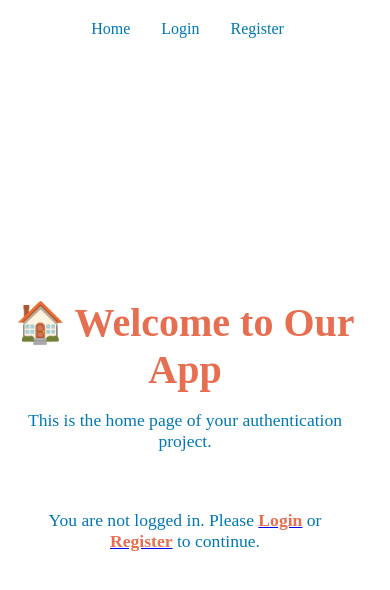
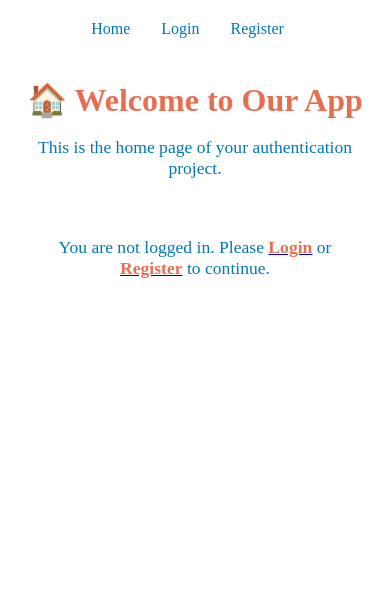
Before and after one commit to Poongodi09/Sign-In-up, a React (Vite) app in the folder client/: page / in a window 390 px wide. Shown: the top 590 px of the page. Built offline with nearby package versions, Linux system fonts and the light colour scheme.

Commit message:
Add mobile responsiveness to Home page CSS

```diff
--- a/client/src/styles/Home.css
+++ b/client/src/styles/Home.css
@@ -69,3 +69,55 @@
     transform: translateY(0px);
   }
 }
+
+/* ===== MOBILE RESPONSIVE ===== */
+@media (max-width: 1024px) {
+  .home-container {
+    flex-direction: column;
+    padding: 10px;
+  }
+
+  .home-content {
+    padding-right: 0;
+    text-align: center;
+  }
+
+  .welcome-box {
+    flex-direction: column; /* stack content and image vertically */
+    gap: 15px;
+  }
+
+  .welcome-content p {
+    font-size: 28px;
+  }
+
+  .welcome-image img {
+    width: 100%;
+    max-width: 400px;
+    height: auto;
+  }
+}
+
+@media (max-width: 768px) {
+  .welcome-content p {
+    font-size: 24px;
+  }
+
+  .welcome-image img {
+    max-width: 300px;
+  }
+}
+
+@media (max-width: 480px) {
+  .home-content h1 {
+    font-size: 2rem;
+  }
+
+  .welcome-content p {
+    font-size: 20px;
+  }
+
+  .welcome-image img {
+    max-width: 250px;
+  }
+}
```
